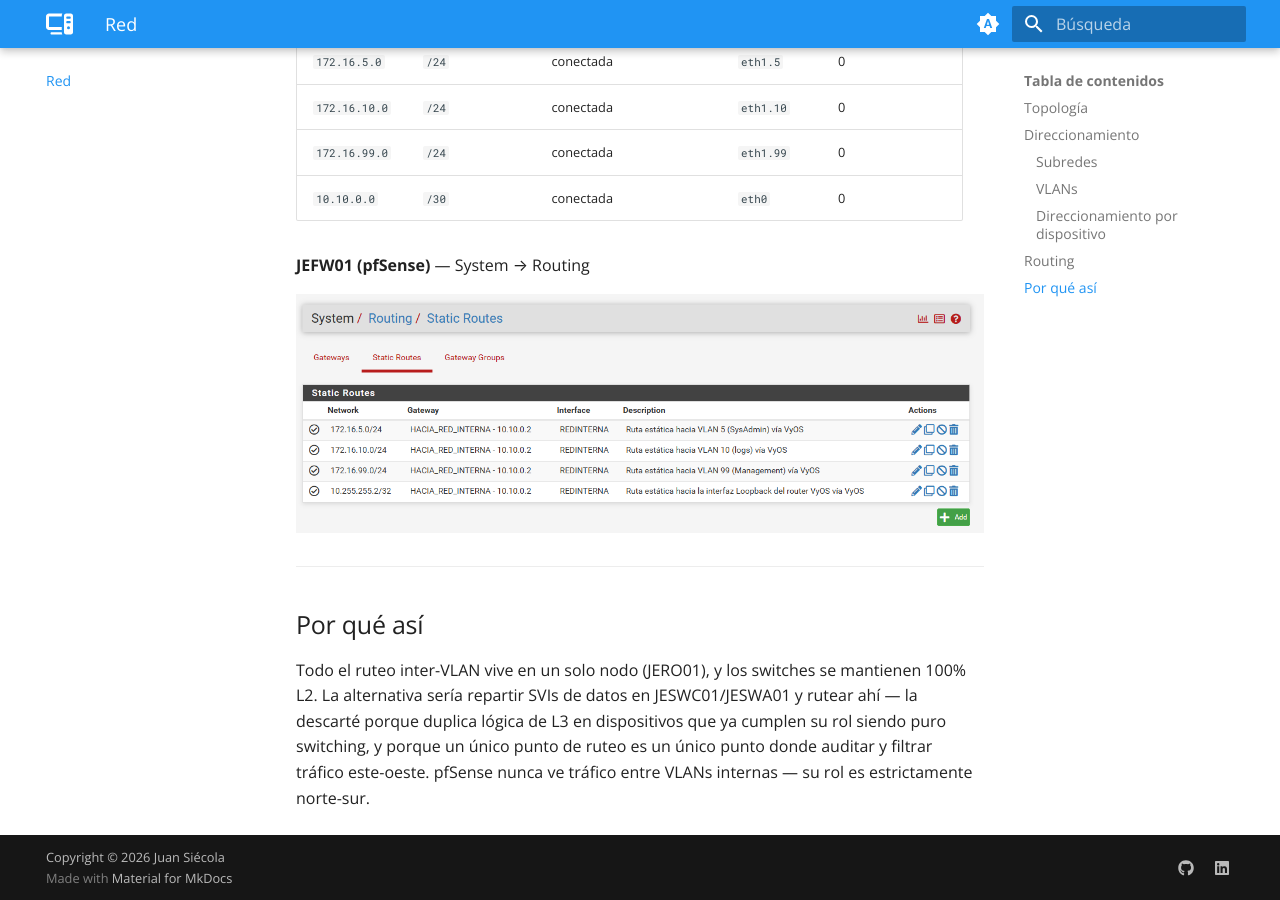
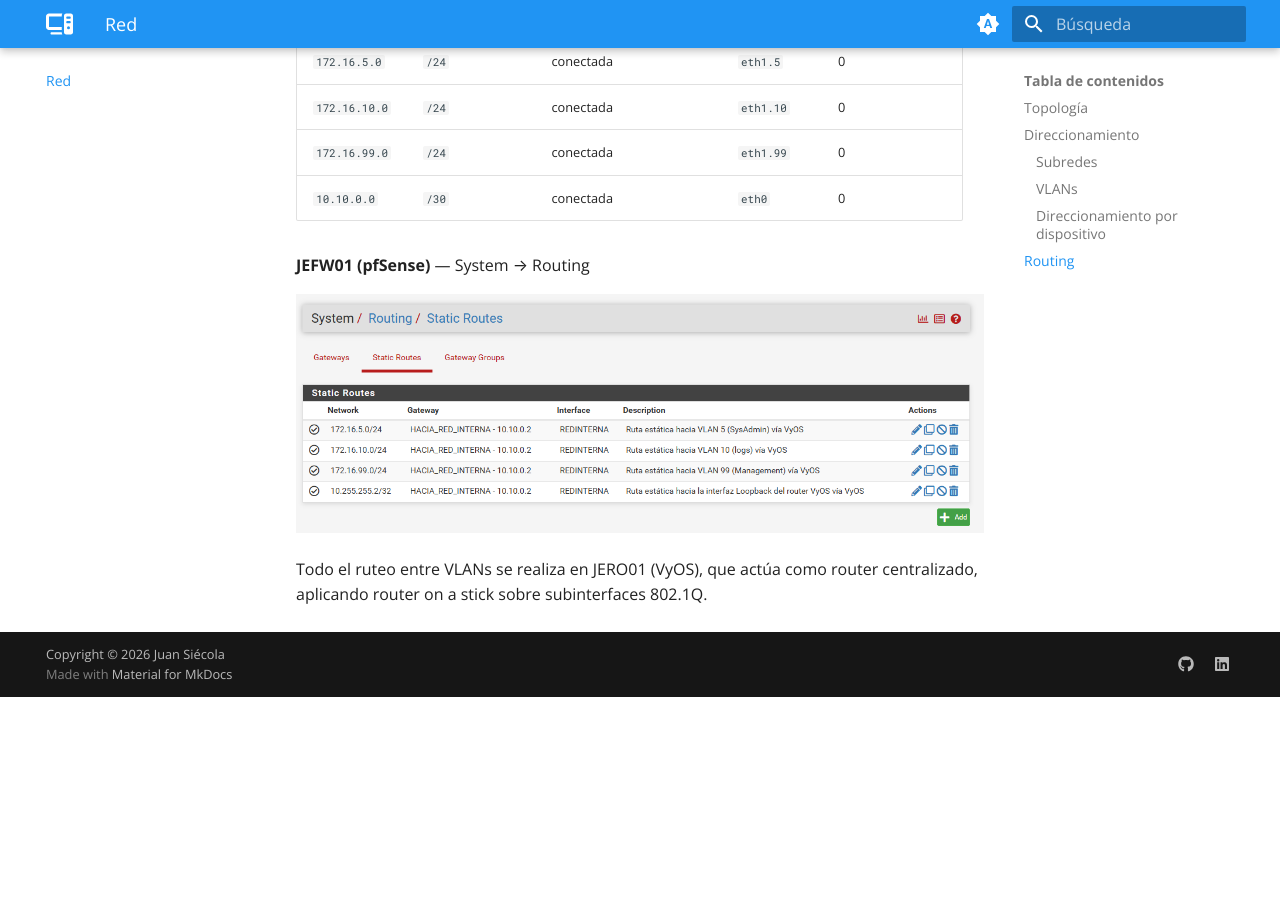
Before and after one commit to JuanSiecola/JuanInfrastructure, an MkDocs documentation site: the page built from docs/red.md, in a window 1280 px wide and 900 px high, scrolled down 3049 px. Built offline with MkDocs 1.6.1 and Material for MkDocs 9.7.7, drawn with Linux system fonts in a browser that asks for light colours; after the commit the page ends 3746 px from its top, so only the background shows below that.

Commit message:
cambios en red

```diff
--- a/docs/red.md
+++ b/docs/red.md
@@ -78,8 +78,4 @@
 
 ![Tabla de rutas pfSense](./assets/routing/pfsense-routing.png)
 
----
-
-## Por qué así
-
-Todo el ruteo inter-VLAN vive en un solo nodo (JERO01), y los switches se mantienen 100% L2. La alternativa sería repartir SVIs de datos en JESWC01/JESWA01 y rutear ahí — la descarté porque duplica lógica de L3 en dispositivos que ya cumplen su rol siendo puro switching, y porque un único punto de ruteo es un único punto donde auditar y filtrar tráfico este-oeste. pfSense nunca ve tráfico entre VLANs internas — su rol es estrictamente norte-sur.
+Todo el ruteo entre VLANs se realiza en JERO01 (VyOS), que actúa como router centralizado, aplicando router on a stick sobre subinterfaces 802.1Q.
```
